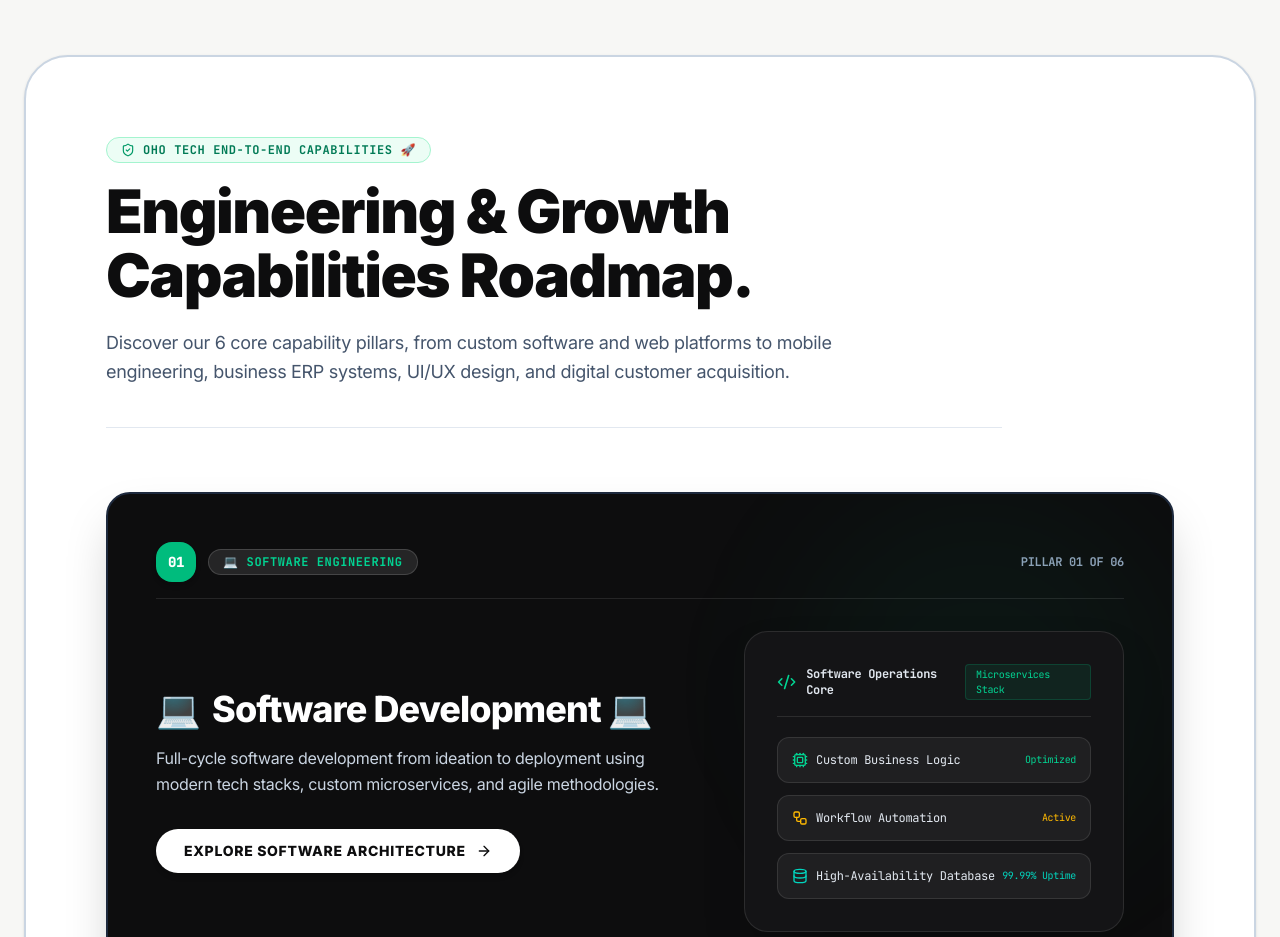
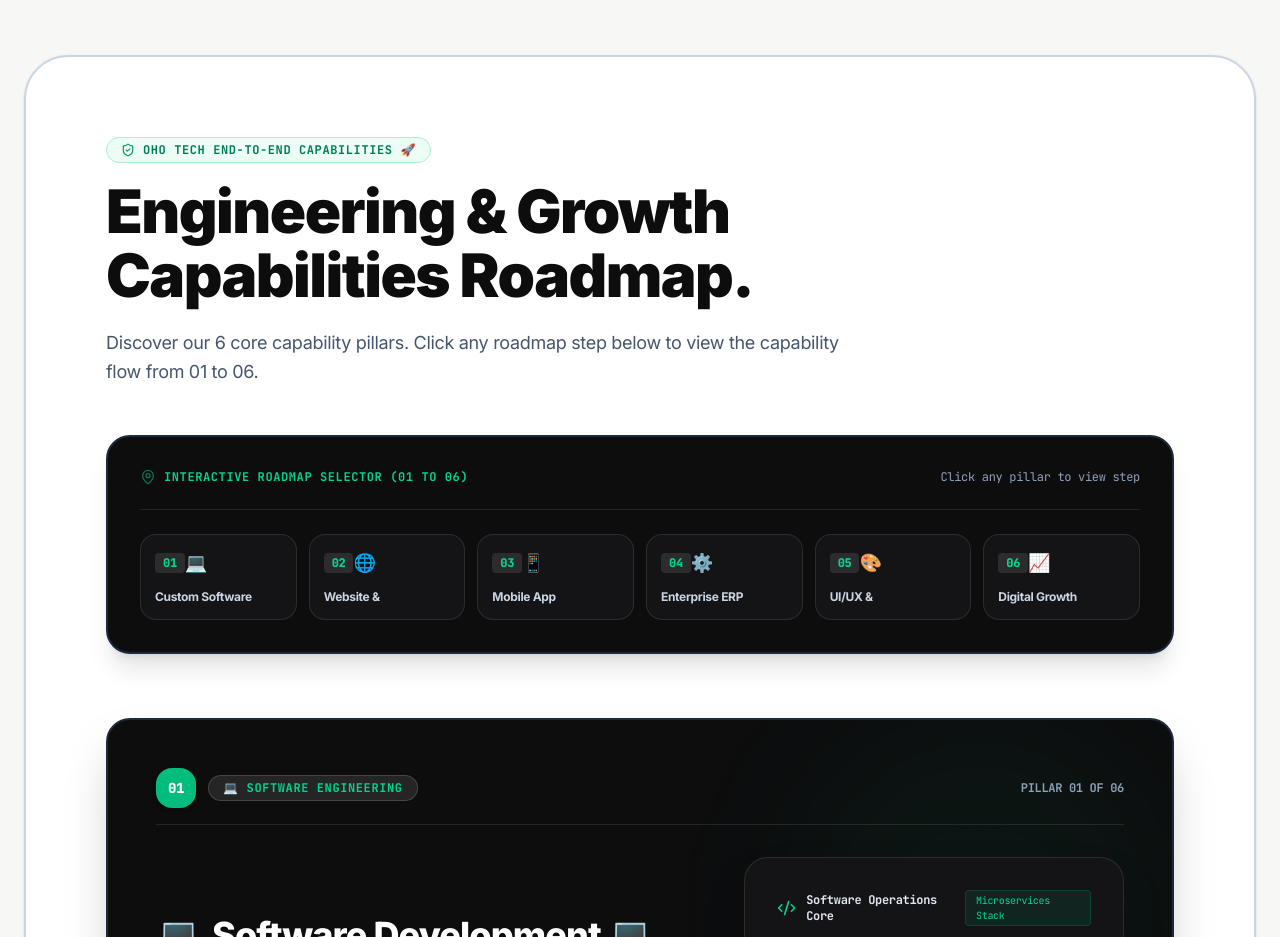
Before and after one commit to Himansu-Nayak/OHOTECHN, a Next.js app: page / in a window 1280 px wide. Shown: the part 8780-9717 px from the top of the page. Built offline with nearby package versions, Linux system fonts and the light colour scheme.

Commit message:
feat: Add interactive Roadmap Selector bar under section header with 01 to 06 quick navigation buttons

```diff
--- a/src/components/story/ServiceStoryTimeline.tsx
+++ b/src/components/story/ServiceStoryTimeline.tsx
@@ -2,9 +2,19 @@
 
 import * as React from 'react';
 import Link from 'next/link';
-import { ArrowRight, Code2, Globe, Smartphone, LayoutGrid, Palette, TrendingUp, CheckCircle2, ShieldCheck, Cpu, Workflow, Database } from 'lucide-react';
+import { ArrowRight, Code2, Globe, Smartphone, LayoutGrid, Palette, TrendingUp, CheckCircle2, ShieldCheck, Cpu, Workflow, Database, MapPin, ChevronDown, Layers } from 'lucide-react';
 
 export function ServiceStoryTimeline() {
+  const [selectedPillar, setSelectedPillar] = React.useState<string | null>(null);
+
+  const handleScrollToPillar = (id: string) => {
+    setSelectedPillar(id);
+    const el = document.getElementById(id);
+    if (el) {
+      el.scrollIntoView({ behavior: 'smooth', block: 'start' });
+    }
+  };
+
   const stories = [
     {
       id: 'software-story',
@@ -322,7 +332,7 @@
     <section className="max-w-[1536px] w-full mx-auto mb-16 bg-white border-2 border-slate-300 rounded-[32px] sm:rounded-[44px] p-8 sm:p-14 lg:p-20 shadow-sm relative overflow-hidden" id="capabilities-timeline">
 
       {/* Top Main Section Header */}
-      <div className="max-w-4xl mb-16 text-left border-b border-slate-200 pb-10">
+      <div className="max-w-4xl mb-12 text-left">
         <div className="inline-flex items-center gap-2 px-3.5 py-1 rounded-full bg-emerald-50 border border-emerald-200 text-emerald-700 font-mono text-xs font-bold uppercase tracking-wider mb-4">
           <ShieldCheck className="w-3.5 h-3.5 text-emerald-600" />
           OHO TECH END-TO-END CAPABILITIES 🚀
@@ -331,8 +341,52 @@
           Engineering &amp; Growth Capabilities Roadmap.
         </h2>
         <p className="text-base sm:text-lg text-slate-600 leading-relaxed max-w-3xl">
-          Discover our 6 core capability pillars, from custom software and web platforms to mobile engineering, business ERP systems, UI/UX design, and digital customer acquisition.
+          Discover our 6 core capability pillars. Click any roadmap step below to view the capability flow from 01 to 06.
         </p>
+      </div>
+
+      {/* Interactive Roadmap Selector Bar */}
+      <div className="bg-[#0d0d0e] text-white rounded-3xl p-6 sm:p-8 mb-16 border-2 border-slate-800 shadow-xl">
+        <div className="flex flex-col sm:flex-row sm:items-center justify-between gap-4 pb-6 border-b border-white/10 mb-6">
+          <div className="flex items-center gap-2 font-mono text-xs text-emerald-400 font-bold uppercase tracking-wider">
+            <MapPin className="w-4 h-4 text-emerald-400 animate-pulse" />
+            <span>INTERACTIVE ROADMAP SELECTOR (01 TO 06)</span>
+          </div>
+          <span className="text-xs font-mono text-slate-400">
+            Click any pillar to view step
+          </span>
+        </div>
+
+        {/* 6 Roadmap Pillar Buttons */}
+        <div className="grid grid-cols-2 sm:grid-cols-3 lg:grid-cols-6 gap-3">
+          {stories.map((s) => {
+            const isSelected = selectedPillar === s.id;
+            return (
+              <button
+                key={s.id}
+                onClick={() => handleScrollToPillar(s.id)}
+                type="button"
+                className={`p-3.5 rounded-2xl border text-left transition-all duration-200 cursor-pointer flex flex-col justify-between ${
+                  isSelected
+                    ? 'bg-emerald-500 text-white border-emerald-400 shadow-lg scale-105'
+                    : 'bg-[#141416] text-slate-300 border-white/10 hover:border-emerald-500/50 hover:bg-white/5'
+                }`}
+              >
+                <div className="flex items-center justify-between mb-2">
+                  <span className={`font-mono text-xs font-black px-2 py-0.5 rounded ${
+                    isSelected ? 'bg-white text-[#0d0d0e]' : 'bg-white/10 text-emerald-400'
+                  }`}>
+                    {s.step}
+                  </span>
+                  <span className="text-lg">{s.emoji}</span>
+                </div>
+                <div className="text-xs font-bold truncate mt-1">
+                  {s.title.split(' ')[0]} {s.title.split(' ')[1] || ''}
+                </div>
+              </button>
+            );
+          })}
+        </div>
       </div>
 
       {/* Main Timeline Body */}
```
